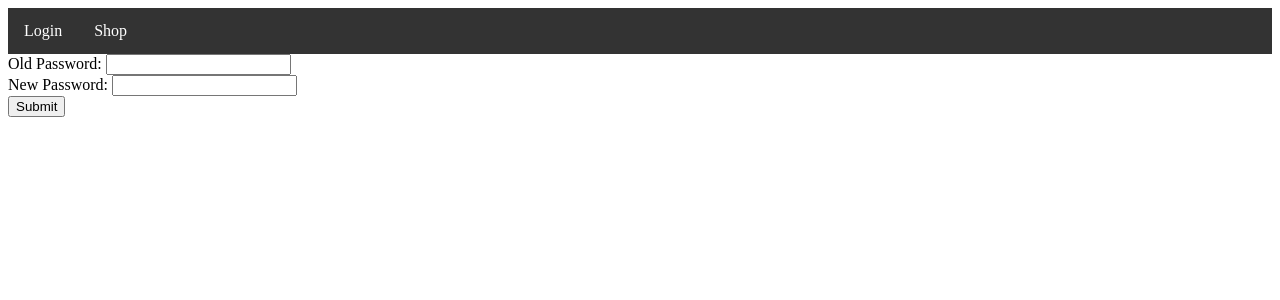
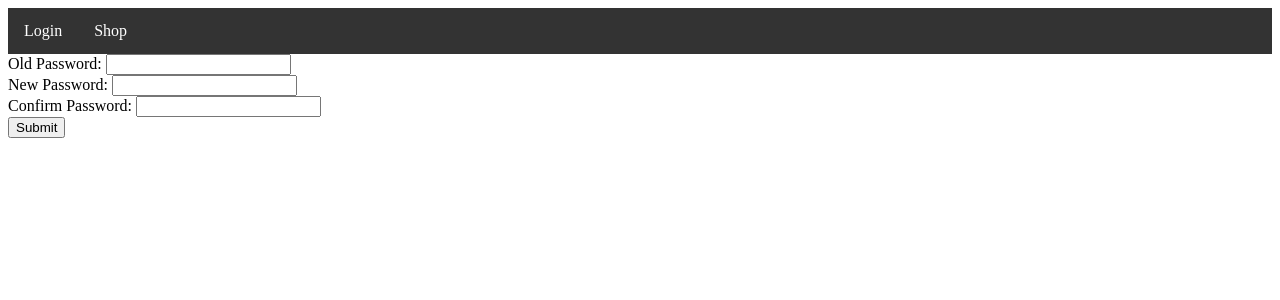
Before and after one commit to ritsec/ISTS17-Store, a Flask app: page /update-password in a window 1280 px wide. Shown: the top 300 px of the page. Run offline with Flask 2, Linux system fonts and the light colour scheme; some libraries are stand-ins or nearby versions.

Commit message:
updated update_password page, added virtualhost configure for apache and wsgi file for flask

```diff
--- a/app/templates/update_password.html
+++ b/app/templates/update_password.html
@@ -10,6 +10,7 @@
     <form method='POST' name="update_password" action="/update-password">
         Old Password: <input id="old" type="password" name="old"><br />
         New Password: <input id="new" type="password" name="new"><br />
+        Confirm Password: <input id="new" type="password" name="confirm"><br />
         <input type="submit" value="Submit">
     </form><br />
 {% endblock %}
--- a/app/util.py
+++ b/app/util.py
@@ -62,6 +62,6 @@ def validate_request(params, data):
     """
     for p in params:
         if p not in data:
-            raise BadRequest("Missing {}".format(p), status_code=400)
+            raise BadRequest("Missing {}".format(p))
 
     return True
--- a/app/views.py
+++ b/app/views.py
@@ -2,8 +2,8 @@
     Endpoints for our ecomm shop
 """
 import random
+import string
 import requests
-import string
 from flask import (request, render_template, redirect,
                    session, send_from_directory)
 from . import APP
@@ -109,7 +109,6 @@ def login():
     # generate token here
     token = ''.join(random.choice(string.ascii_uppercase) for _ in range(10))
 
-
     post_data = dict()
     post_data['username'] = username
     post_data['password'] = password
@@ -165,11 +164,16 @@ def update_password():
         if data is None:
             raise BadRequest("Missing parameters")
 
-    required_params = ['old', 'new']
+    required_params = ['old', 'new', 'confirm']
     validate_request(required_params, data)
 
     old_password = data['old']
     new_password = data['new']
+    confirmed_password = data['confirm']
+
+    if new_password != confirmed_password:
+        return render_template('update_password.html', error="New passwords don't match")
+
     post_data = dict()
     post_data['token'] = token
     post_data['old_password'] = old_password
@@ -188,7 +192,15 @@ def update_password():
 
 @APP.route('/shop', methods=['GET', 'POST'])
 def shop():
-    """List of items able to be boughten from the white team store"""
+    """
+    List of items able to be boughten from the white team store
+    GET - returns the shop with the associated items
+    POST - for buying an item, returns the result ( if it was bought or not)
+
+    :param item_id: the id of the item being bought
+
+    :returns rendered shop.html page with items and associated result
+    """
     resp = api_request("items", None)
     items = resp['items']
     if request.method == 'GET':
@@ -197,7 +209,7 @@ def shop():
     try:
         token = validate_session(session)
     except AuthError:
-        return redirect('/login')
+        return 'Please log in before trying to buy an item', 200
 
     data = request.get_json()
     if data is None:
@@ -244,7 +256,16 @@ def account():
 
 @APP.route('/transfer', methods=['GET', 'POST'])
 def transfer():
-    """Transfer money from one teams account to another"""
+    """
+    Transfer money from one teams account to another
+    GET - returns the transfer page
+    POST - for executing a transfer, will return the page with an error or complete message
+
+    :param recipient: team number of who is recieving the transfer
+    :param amount: amount to transfer
+
+    :returns rendered transfer.html page with associated messages
+    """
     token = validate_session(session)
 
     if request.method == 'GET':
```
Also changed, not shown: 2 other files.
